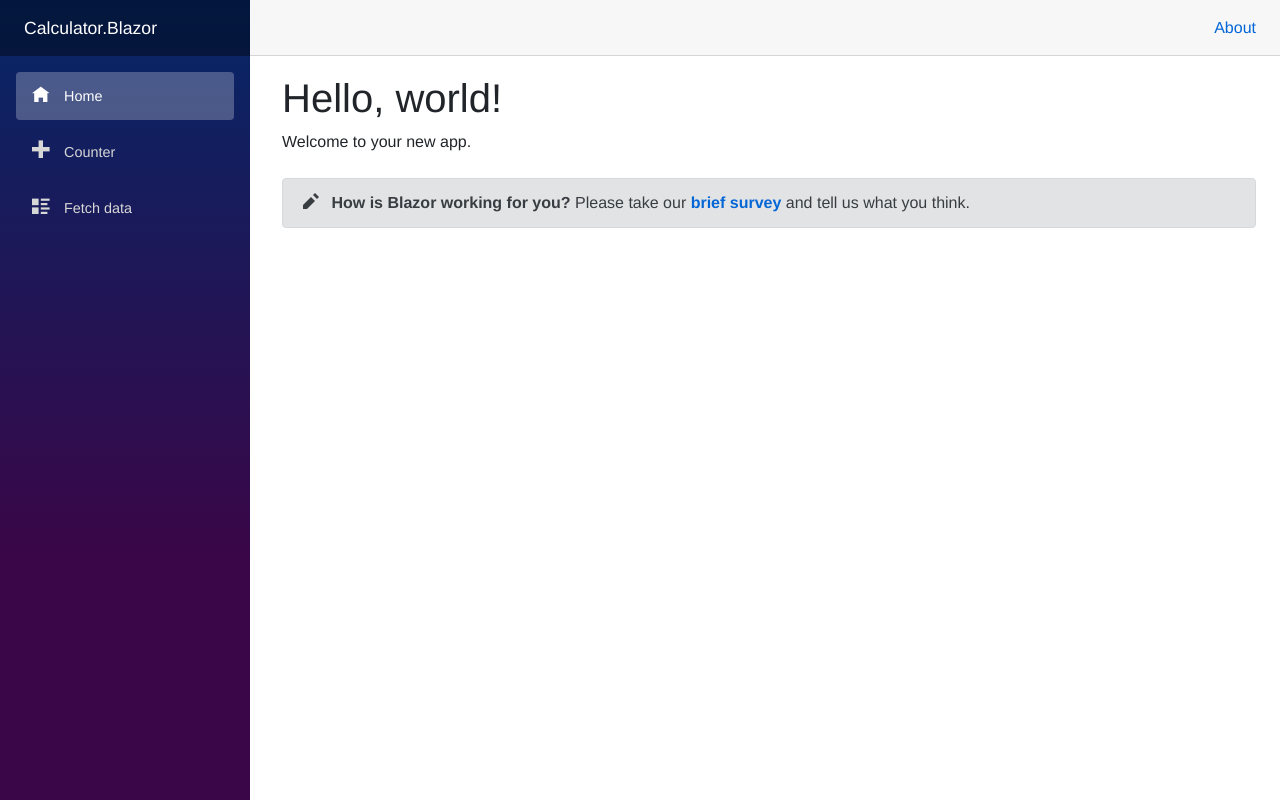
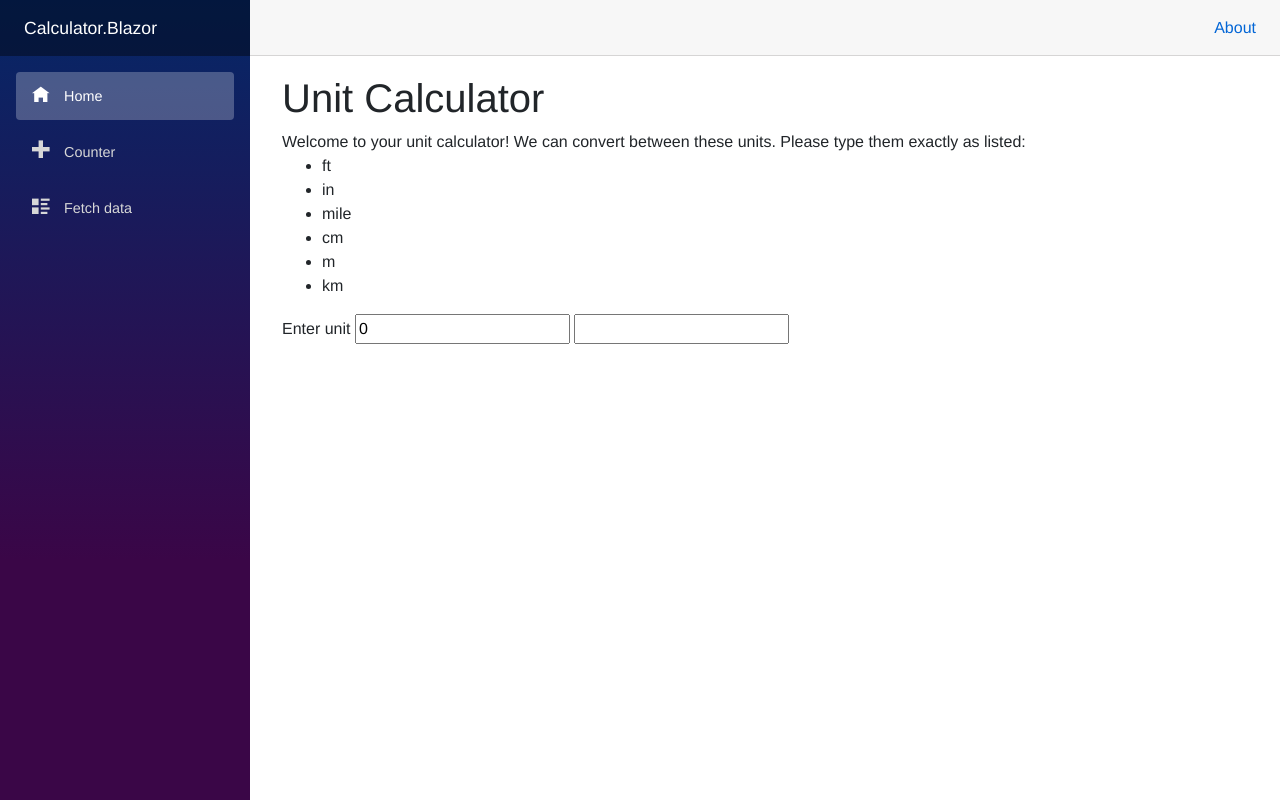
Before and after one commit to Marcelo-Zometa/UnitCalculator, an ASP.NET Core app: page / in a window 1280 px wide. Run offline with ASP.NET Core 8, Linux system fonts and the light colour scheme.

Commit message:
user can input initial value

```diff
--- a/Calculator.Blazor/Pages/Index.razor
+++ b/Calculator.Blazor/Pages/Index.razor
@@ -1,7 +1,26 @@
 @page "/"
+<h1>@Title</h1>
 
-<h1>Hello, world!</h1>
+Welcome to your unit calculator!
 
-Welcome to your new app.
+We can convert between these units. Please type them exactly as listed:
 
-<SurveyPrompt Title="How is Blazor working for you?" />
+<ul>
+    <li>ft</li>
+    <li>in</li>
+    <li>mile</li>
+    <li>cm</li>
+    <li>m</li>
+    <li>km</li>
+</ul>
+
+Enter unit <input type="number" @bind="oldValue"/> <input type="text" @bind="oldUnit"/>
+
+@code
+{
+    string Title = "Unit Calculator";
+
+    decimal oldValue { get; set; }
+
+    string oldUnit { get; set; }
+}
--- a/Calculator.Blazor/_Imports.razor
+++ b/Calculator.Blazor/_Imports.razor
@@ -7,3 +7,5 @@
 @using Microsoft.JSInterop
 @using Calculator.Blazor
 @using Calculator.Blazor.Shared
+
+@using System.Collections.ObjectModel;
```
